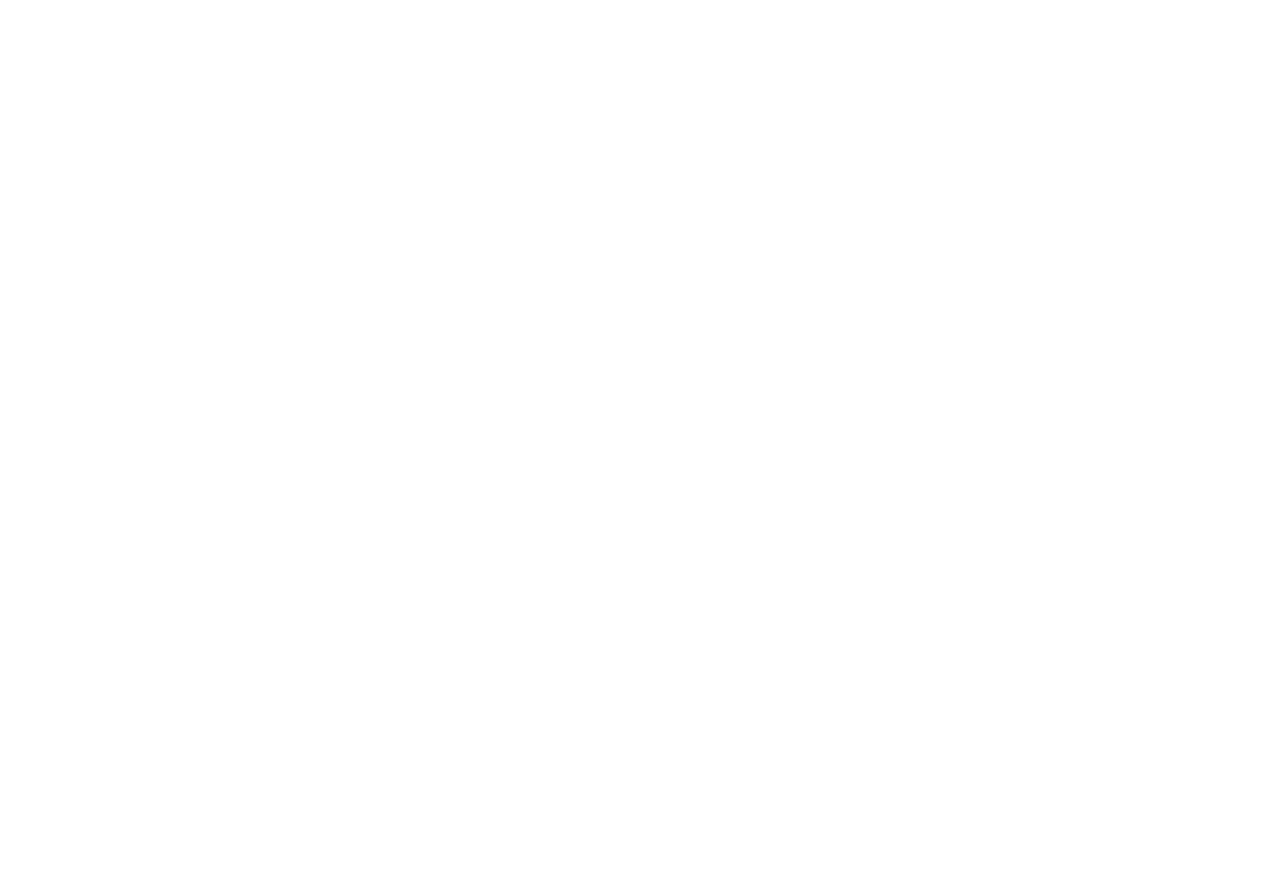
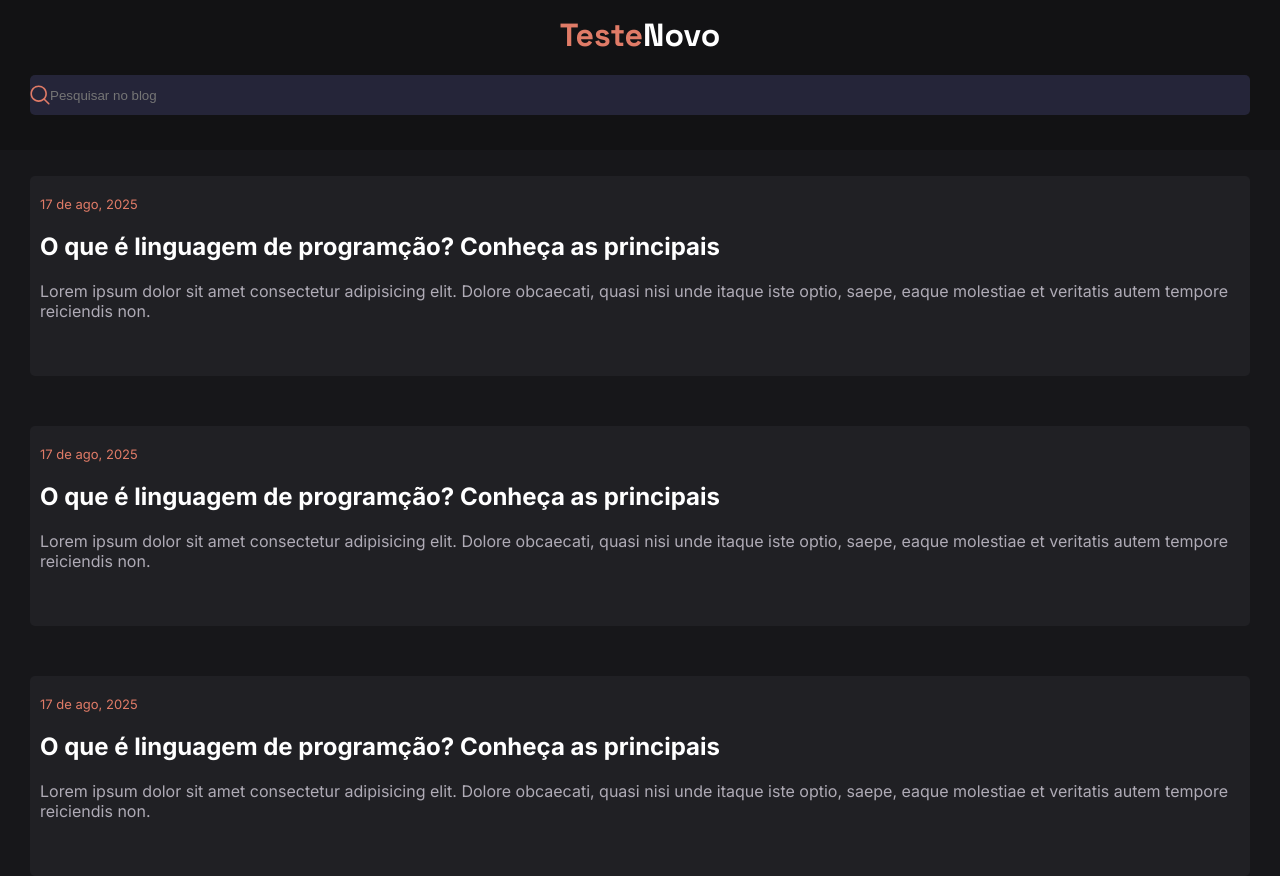
Before and after one commit to Alfredo-Ramon/Portf-lioDevAlfredoRamon, a plain HTML site: page public/desafioCodelandia/codeLandia.html in a window 1280 px wide. Before the commit the page ends 800 px from the top, so only its background shows below. Drawn offline with Linux system fonts and the light colour scheme; files that its build step writes are made by us from their sources.

Commit message:
2.0 Finalizando a primeria versão do Codelândia

```diff
--- a/public/desafioCodelandia/codeLandia.html
+++ b/public/desafioCodelandia/codeLandia.html
@@ -4,9 +4,44 @@
     <meta charset="UTF-8">
     <meta name="viewport" content="width=device-width, initial-scale=1.0">
     <title>Codelândia</title>
-    <link rel="stylesheet" href="/src/assets/styles/desafioCodelandia/style.css">
+    <link rel="stylesheet" href="/src/assets/styles/desafioCodelandia/codelandia.css">
+    <link rel="preconnect" href="https://fonts.googleapis.com">
+    <link rel="preconnect" href="https://fonts.gstatic.com" crossorigin>
+    <link href="https://fonts.googleapis.com/css2?family=Inter:ital,opsz,wght@0,14..32,100..900;1,14..32,100..900&family=Space+Grotesk:wght@300..700&display=swap" rel="stylesheet">
 </head>
+
+
 <body>
+    <header class="header-main">
+        <h1 class="header-main__Title1">Teste<span class="header-main__Title2">Novo</span></h1>
+        <div class="header-main__BarraDePesquisa">
+            <input type="search" placeholder="Pesquisar no blog">
+        </div>
+    </header>
+
+    <main>
+        <section id="main-content">
+            <article class="main-content-box">
+                <div class="main-content__date">17 de ago, 2025</div>
+                <h2 class="main-content__title">O que é linguagem de programção? Conheça as principais</h2>
+                <div class="main-content__text"><p>Lorem ipsum dolor sit amet consectetur adipisicing elit. Dolore obcaecati, quasi nisi unde itaque iste optio, saepe, eaque molestiae et veritatis autem tempore reiciendis non.</p></div>
+            </article>
+
+            <article class="main-content-box">
+                <div class="main-content__date">17 de ago, 2025</div>
+                <h2 class="main-content__title">O que é linguagem de programção? Conheça as principais</h2>
+                <div class="main-content__text"><p>Lorem ipsum dolor sit amet consectetur adipisicing elit. Dolore obcaecati, quasi nisi unde itaque iste optio, saepe, eaque molestiae et veritatis autem tempore reiciendis non.</p></div>
+            </article>
+
+            <article class="main-content-box">
+                <div class="main-content__date">17 de ago, 2025</div>
+                <h2 class="main-content__title">O que é linguagem de programção? Conheça as principais</h2>
+                <div class="main-content__text"><p>Lorem ipsum dolor sit amet consectetur adipisicing elit. Dolore obcaecati, quasi nisi unde itaque iste optio, saepe, eaque molestiae et veritatis autem tempore reiciendis non.</p></div>
+            </article>
+
+        </section>
+
+    </main>
 
 </body>
 </html>
--- a/src/assets/styles/desafioCodelandia/codelandia.css
+++ b/src/assets/styles/desafioCodelandia/codelandia.css
@@ -0,0 +1,101 @@
+
+/* .space-grotesk-<uniquifier> {
+  font-family: "Space Grotesk", sans-serif;
+  font-optical-sizing: auto;
+  font-weight: <weight>;
+  font-style: normal;
+} */
+
+
+/* .inter-<uniquifier> {
+  font-family: "Inter", sans-serif;
+  font-optical-sizing: auto;
+  font-weight: <weight>;
+  font-style: normal;
+} */
+
+body{
+    background-color: #17171A;
+}
+
+
+* {
+    margin: 0;
+    padding: 0;
+}
+
+.header-main {
+    height: 150px;
+    background-color: #121214;
+    display: flex;
+    flex-direction: column;
+    justify-content: center;
+    align-items: center;
+    gap: 20px;
+}
+
+.header-main__Title1 {
+    color: #E07B67;
+    font-family: "Space Grotesk", sans-serif;
+}
+
+.header-main__Title2 {
+    color: #ffffff;
+}
+
+.header-main__BarraDePesquisa input{
+    background-color: #252539;
+    background-image: url(/src/assets/image/codelandia/magnifying-glass-svgrepo-com.svg);
+    background-repeat: no-repeat ;
+    background-position: left;
+    padding: 20px;
+    background-size: 20px;
+    color: #AFAbb6;
+    border: 0;
+    border-radius: 5px;
+    width: 1220px;
+    height: 34px;
+    margin-bottom: 20px;
+    cursor: pointer;
+}
+
+main {
+    font-family: "Inter";
+}
+
+#main-content {
+    display: flex;
+    flex-direction: column;
+    justify-content: center;
+    align-items: center ;
+    margin-top: 2%;
+    gap: 50px;
+}
+
+.main-content-box {
+    background-color: #202024;
+    width: 1220px;
+    flex-basis: 200px ;
+    border-radius: 5px;
+}
+
+.main-content-box:hover{
+    border: 0.5px solid #E07B67;
+}
+
+.main-content__date {
+    color: #E07B67;
+    padding: 10px;
+    font-size: 13px;
+    padding-top: 20px;
+}
+
+.main-content__title {
+    color: #ffffff;
+    padding: 10px;
+}
+
+.main-content__text{
+    color: #AFAbb6;
+    padding: 10px;
+}
```
Also changed, not shown: src/assets/image/codelandia/magnifying-glass-svgrepo-com.svg (added).
